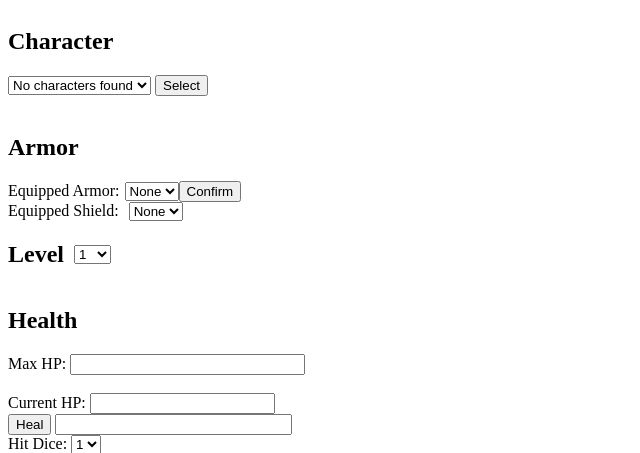
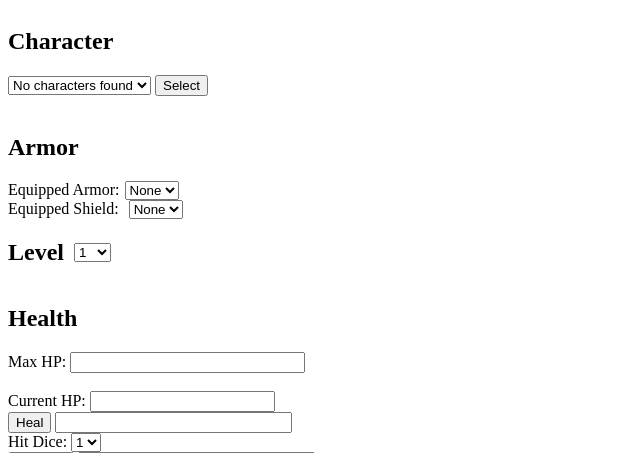
Before and after one commit to jyz523/Open-Source-Project, a PHP site: page /main.php in a window 1280 px wide. Shown: the top 453 px of the page, without its empty margins (0-640 px from the left). Run offline with PHP 8.4, Linux system fonts and the light colour scheme; data that the repository does not hold is empty.

Commit message:
Update main.php

```diff
--- a/TTRPG website/main.php
+++ b/TTRPG website/main.php
@@ -90,7 +90,6 @@
                   $conn->close();
                   ?>
                 </select>
-                <button onclick="confirmArmor()">Confirm</button>
               </div>
               <div style="display: flex; align-items: center;">
                 <span style="margin-right: 10px;">Equipped Shield: </span>
```
